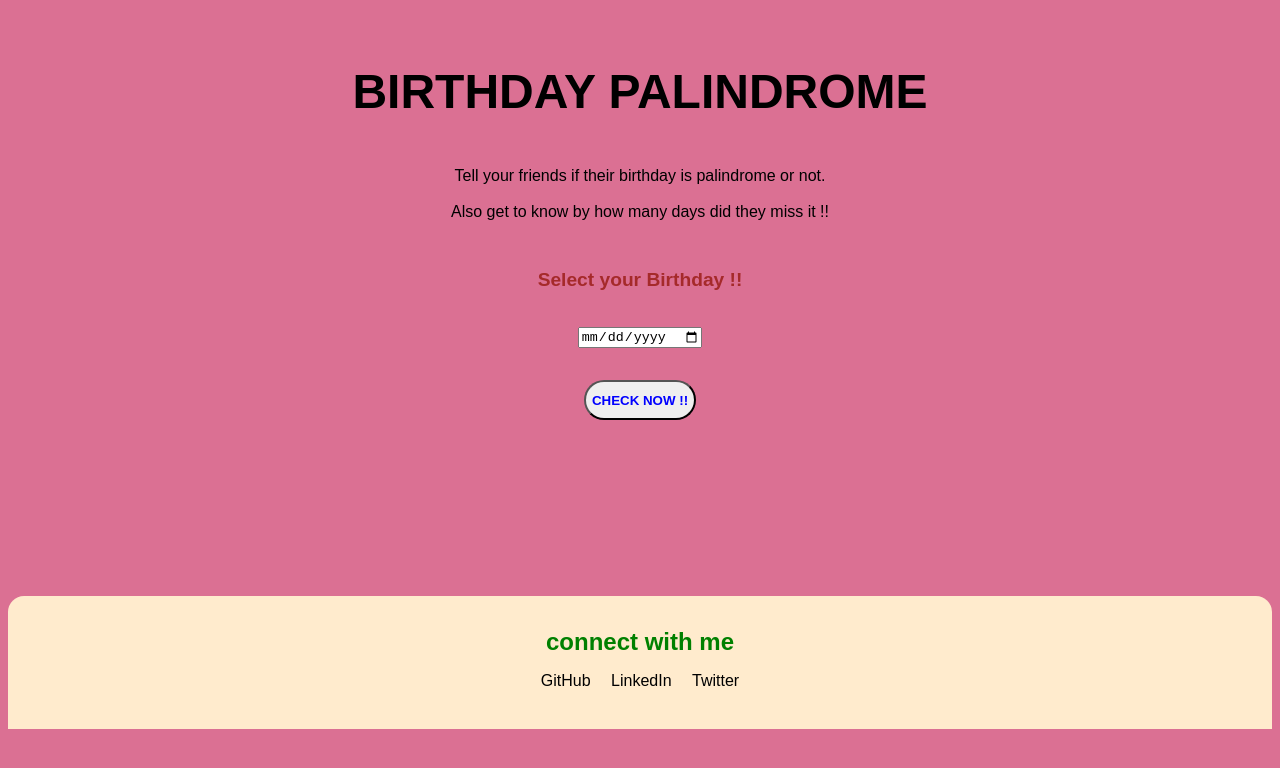
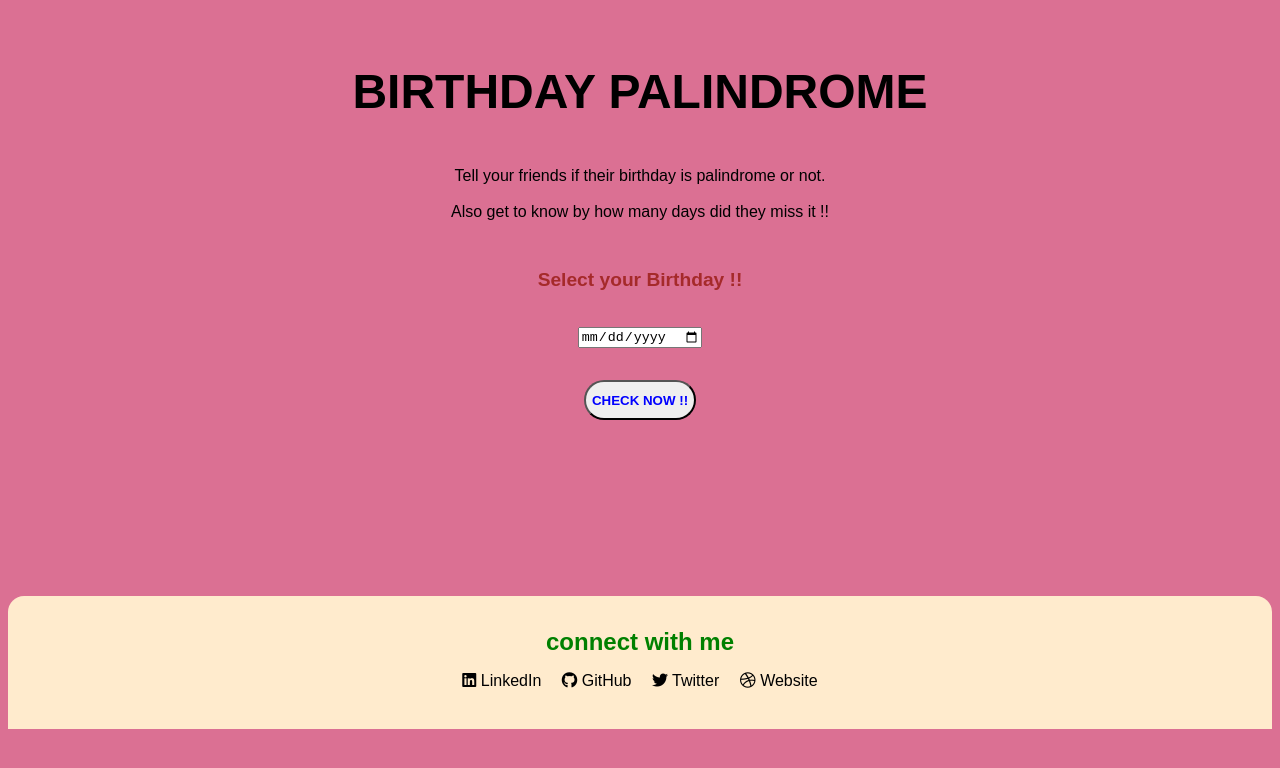
Before and after one commit to niharika-kesarwani/birthday-palindrome, a website built with Parcel: page index.html in a window 1280 px wide. Built offline with nearby package versions, Linux system fonts and the light colour scheme; a web font is replaced by a local one.

Commit message:
updated footer

```diff
--- a/index.html
+++ b/index.html
@@ -1,33 +1,47 @@
 <!DOCTYPE html>
 <html>
+
   <head>
     <title>Palindrome Birthday</title>
     <meta charset="UTF-8" />
     <link href="/src/styles.css" rel="stylesheet" />
+    <script src="https://kit.fontawesome.com/9c062a4b02.js" crossorigin="anonymous"></script>
   </head>
+
   <body>
     <h1 class="heading">BIRTHDAY PALINDROME</h1>
     <p class="info">Tell your friends if their birthday is palindrome or not.
-      <br/><br/>
-      Also get to know by how many days did they miss it !!</p>
+      <br />
+      <br />
+      Also get to know by how many days did they miss it !!
+    </p>
     <p class="date">Select your Birthday !!</p>
     <div id="dateInput"><input type="date" id="date"></input></div>
     <button id="button">CHECK NOW !!</button>
     <p id="para"></p>
     <footer class="footer">
-        <div class="footer-header">connect with me</div>
-        <ul class="footer-ul-links">
-            <li class="lists-item-inline"><a class="footer-links" href="https://github.com/NiharikaNeha">
-                    <!-- <img src="images/github.png"></img> -->
-                    GitHub</a></li>
-            <li class="lists-item-inline"><a class="footer-links" href="https://twitter.com/Niharikatxt">
-                    <!-- <img src="images/linkedin.png"></img> -->
-                    LinkedIn</a></li>
-            <li class="lists-item-inline"><a class="footer-links" href="https://linkedin.com/in/niharika-kesarwani">
-                    <!-- <img src="images/twitter.png"></img> -->
-                    Twitter</a></li>
-        </ul>
+      <div class="footer-header">connect with me</div>
+      <ul class="footer-ul-links">
+        <li class="lists-item-inline"><a class="footer-links" href="https://linkedin.com/in/niharika-kesarwani" target="_blank">
+          <i class="fa-brands fa-linkedin"></i>
+          LinkedIn</a>
+        </li>
+        <li class="lists-item-inline"><a class="footer-links" href="https://github.com/NiharikaNeha" target="_blank">
+          <i class="fa-brands fa-github"></i>
+          GitHub</a>
+        </li>
+        <li class="lists-item-inline"><a class="footer-links" href="https://twitter.com/Niharika_twt" target="_blank">
+          <i class="fa-brands fa-twitter"></i>
+          Twitter</a>
+        </li>
+        <li class="lists-item-inline"><a class="footer-links" href="https://niharikakesarwani.netlify.app/" target="_blank">
+          <i class="social-icon fa-brands fa-dribbble"></i>
+          Website</a>
+        </li>
+
+      </ul>
     </footer>
     <script src="src/index.js"></script>
   </body>
+
 </html>
```
